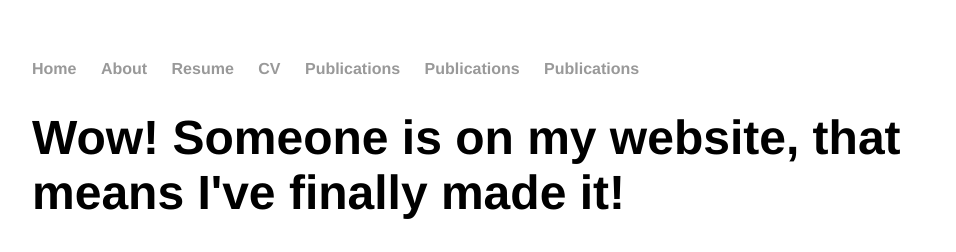
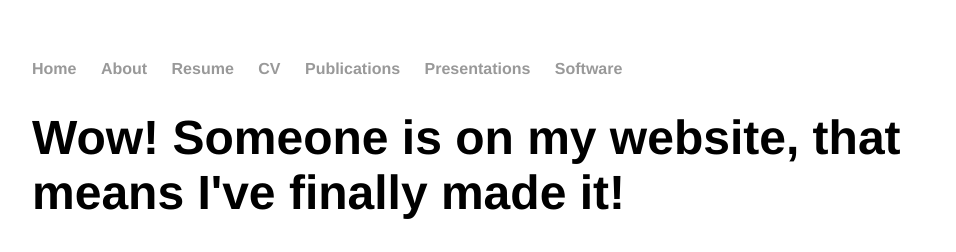
Before and after one commit to WilderLavington/old_web_page, a Jekyll site: the page built from index.html, in a window 1280 px wide. Shown: the top 252 px of the page, without its empty margins (160-1116 px from the left). Built offline with Jekyll 4.4.1, drawn with Linux system fonts in a browser that asks for light colours.

Commit message:
Update default.html

```diff
--- a/_layouts/default.html
+++ b/_layouts/default.html
@@ -13,8 +13,8 @@
 	        		<li><a href="https://wilderlavington.github.io/resume.pdf">Resume</a></li>
 				<li><a href="https://wilderlavington.github.io/cv.pdf">CV</a></li>
 				<li><a href="https://wilderlavington.github.io/publications">Publications</a></li>
-				<li><a href="https://wilderlavington.github.io/presentations">Publications</a></li>
-				<li><a href="https://wilderlavington.github.io/software">Publications</a></li>
+				<li><a href="https://wilderlavington.github.io/presentations">Presentations</a></li>
+				<li><a href="https://wilderlavington.github.io/software">Software</a></li>
 	    		</ul>
 			</nav>
 			<div class="container">
```
